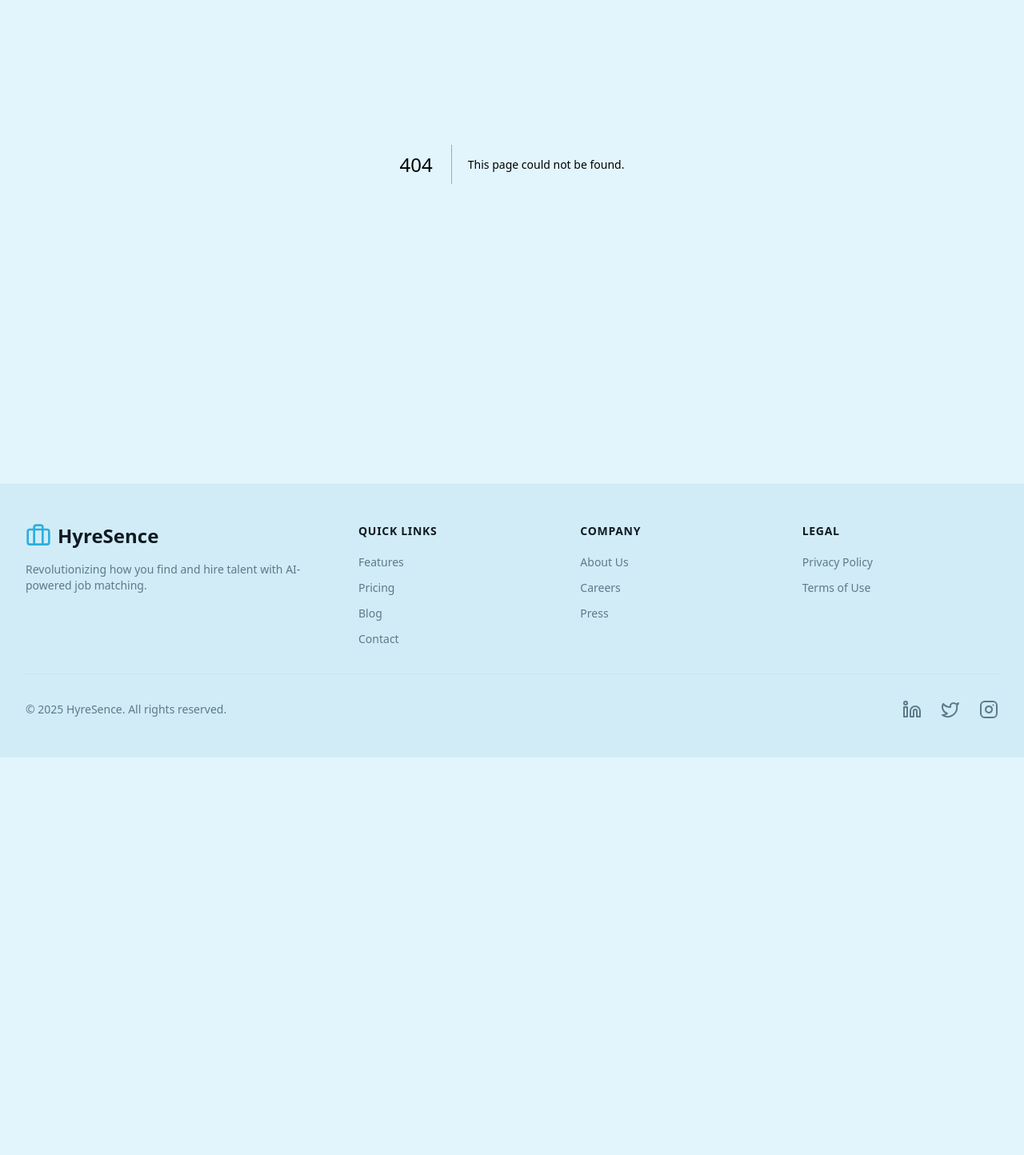
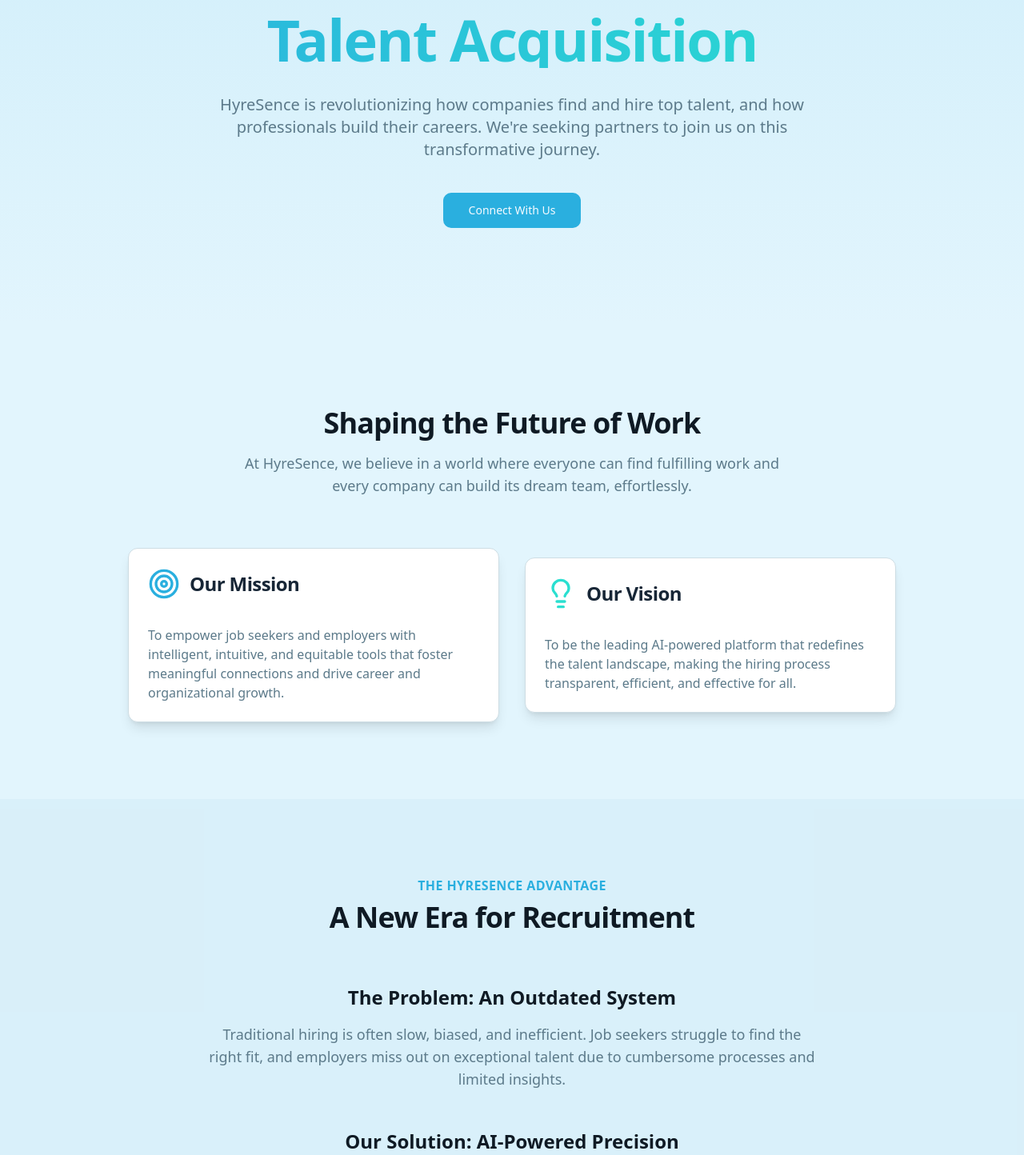
Before and after one commit to devgoswami2001/SH, a Next.js app: page /investors in a window 1280 px wide. Before the commit this address had no page. Shown: the part 260-1704 px from the top of the page at 80% size. Before the commit the page ends 1207 px from the top, so only its background shows below. Built offline with nearby package versions, Linux system fonts and the light colour scheme.

Commit message:
create the Investor Relation to a page that we are looking for the investor elaborate the page prooperly

```diff
--- /dev/null
+++ b/src/app/investors/page.tsx
@@ -0,0 +1,189 @@
+
+import { Button } from '@/components/ui/button';
+import { Card, CardContent, CardDescription, CardHeader, CardTitle } from '@/components/ui/card';
+import { Briefcase, Target, TrendingUp, Users, Lightbulb, BarChartHorizontalBig } from 'lucide-react';
+import Image from 'next/image';
+import Link from 'next/link';
+
+export default function InvestorRelationsPage() {
+  return (
+    <div className="bg-background text-foreground">
+      {/* Hero Section */}
+      <section className="py-20 md:py-32 bg-gradient-to-b from-primary/10 to-transparent">
+        <div className="container mx-auto px-4 sm:px-6 lg:px-8 text-center">
+          <h1 className="text-4xl font-extrabold tracking-tight sm:text-5xl md:text-6xl lg:text-7xl">
+            <span className="block">Invest in the Future of</span>
+            <span className="block bg-gradient-to-r from-primary to-accent bg-clip-text text-transparent mt-2">Talent Acquisition</span>
+          </h1>
+          <p className="mt-6 max-w-md mx-auto text-lg text-muted-foreground sm:text-xl md:mt-8 md:max-w-3xl">
+            HyreSence is revolutionizing how companies find and hire top talent, and how professionals build their careers. We're seeking partners to join us on this transformative journey.
+          </p>
+          <div className="mt-10">
+            <Button size="lg" asChild>
+              <Link href="#contact">Connect With Us</Link>
+            </Button>
+          </div>
+        </div>
+      </section>
+
+      {/* Our Mission & Vision Section */}
+      <section className="py-16 sm:py-24">
+        <div className="container mx-auto px-4 sm:px-6 lg:px-8 max-w-5xl">
+          <div className="text-center mb-16">
+            <h2 className="text-3xl lg:text-4xl font-extrabold tracking-tight">
+              Shaping the Future of Work
+            </h2>
+            <p className="mt-4 text-lg text-muted-foreground max-w-2xl mx-auto">
+              At HyreSence, we believe in a world where everyone can find fulfilling work and every company can build its dream team, effortlessly.
+            </p>
+          </div>
+          <div className="grid md:grid-cols-2 gap-8 items-center">
+            <Card className="shadow-lg">
+              <CardHeader>
+                <div className="flex items-center gap-3 mb-2">
+                  <Target className="h-10 w-10 text-primary" />
+                  <CardTitle className="text-2xl">Our Mission</CardTitle>
+                </div>
+              </CardHeader>
+              <CardContent>
+                <p className="text-muted-foreground">
+                  To empower job seekers and employers with intelligent, intuitive, and equitable tools that foster meaningful connections and drive career and organizational growth.
+                </p>
+              </CardContent>
+            </Card>
+            <Card className="shadow-lg">
+              <CardHeader>
+                 <div className="flex items-center gap-3 mb-2">
+                  <Lightbulb className="h-10 w-10 text-accent" />
+                  <CardTitle className="text-2xl">Our Vision</CardTitle>
+                </div>
+              </CardHeader>
+              <CardContent>
+                <p className="text-muted-foreground">
+                  To be the leading AI-powered platform that redefines the talent landscape, making the hiring process transparent, efficient, and effective for all.
+                </p>
+              </CardContent>
+            </Card>
+          </div>
+        </div>
+      </section>
+
+      {/* The Opportunity Section */}
+      <section className="py-16 sm:py-24 bg-secondary/30 dark:bg-slate-800/50">
+        <div className="container mx-auto px-4 sm:px-6 lg:px-8 max-w-5xl">
+          <div className="text-center mb-16">
+            <h2 className="text-base font-semibold text-primary tracking-wide uppercase">The HyreSence Advantage</h2>
+            <p className="mt-2 text-3xl lg:text-4xl font-extrabold text-foreground tracking-tight">
+              A New Era for Recruitment
+            </p>
+          </div>
+          <div className="space-y-12">
+            <div>
+              <h3 className="text-2xl font-semibold mb-4 text-center">The Problem: An Outdated System</h3>
+              <p className="text-muted-foreground text-lg max-w-3xl mx-auto text-center">
+                Traditional hiring is often slow, biased, and inefficient. Job seekers struggle to find the right fit, and employers miss out on exceptional talent due to cumbersome processes and limited insights.
+              </p>
+            </div>
+            <div>
+              <h3 className="text-2xl font-semibold mb-6 text-center">Our Solution: AI-Powered Precision</h3>
+              <div className="grid md:grid-cols-2 gap-8 items-start">
+                <Image
+                  src="https://placehold.co/600x400.png"
+                  alt="HyreSence Platform Showcase"
+                  width={600}
+                  height={400}
+                  data-ai-hint="technology platform"
+                  className="rounded-lg shadow-xl"
+                />
+                <div className="space-y-4">
+                  <p className="text-lg text-muted-foreground">
+                    HyreSence leverages cutting-edge AI to:
+                  </p>
+                  <ul className="list-disc list-inside space-y-2 text-muted-foreground">
+                    <li>Provide intelligent job and candidate matching.</li>
+                    <li>Offer skill-gap analysis and development suggestions.</li>
+                    <li>Deliver predictive analytics for smarter hiring decisions.</li>
+                    <li>Streamline the application and screening process.</li>
+                  </ul>
+                  <p className="text-lg text-muted-foreground">
+                    We're creating a more dynamic, responsive, and fair job market.
+                  </p>
+                </div>
+              </div>
+            </div>
+            <div>
+              <h3 className="text-2xl font-semibold mb-4 text-center">Market Opportunity</h3>
+              <p className="text-muted-foreground text-lg max-w-3xl mx-auto text-center">
+                The global recruitment market is valued at over $600 billion and is rapidly evolving. The demand for AI-driven HR technology is skyrocketing as businesses seek to optimize talent acquisition and workforce management. HyreSence is perfectly positioned to capture a significant share of this expanding market.
+              </p>
+            </div>
+          </div>
+        </div>
+      </section>
+
+      {/* Why Invest in HyreSence? Section */}
+      <section className="py-16 sm:py-24">
+        <div className="container mx-auto px-4 sm:px-6 lg:px-8 max-w-5xl">
+          <div className="text-center mb-16">
+            <h2 className="text-3xl lg:text-4xl font-extrabold tracking-tight">
+              Why Invest in HyreSence?
+            </h2>
+          </div>
+          <div className="grid md:grid-cols-3 gap-8">
+            <Card className="text-center shadow-lg">
+              <CardHeader className="items-center">
+                <TrendingUp className="h-12 w-12 text-primary mb-2" />
+                <CardTitle>Innovative Technology</CardTitle>
+              </CardHeader>
+              <CardContent>
+                <p className="text-muted-foreground">Proprietary AI algorithms and a user-centric platform designed for scalability and impact.</p>
+              </CardContent>
+            </Card>
+            <Card className="text-center shadow-lg">
+              <CardHeader className="items-center">
+                <BarChartHorizontalBig className="h-12 w-12 text-primary mb-2" />
+                <CardTitle>Large & Growing Market</CardTitle>
+              </CardHeader>
+              <CardContent>
+                <p className="text-muted-foreground">Addressing a critical need in a multi-billion dollar global industry with strong tailwinds.</p>
+              </CardContent>
+            </Card>
+            <Card className="text-center shadow-lg">
+              <CardHeader className="items-center">
+                <Users className="h-12 w-12 text-primary mb-2" />
+                <CardTitle>Experienced Team (Placeholder)</CardTitle>
+              </CardHeader>
+              <CardContent>
+                <p className="text-muted-foreground">Led by a passionate team with expertise in AI, HR technology, and business development (Details to be expanded).</p>
+              </CardContent>
+            </Card>
+          </div>
+        </div>
+      </section>
+
+      {/* Call to Action Section */}
+      <section id="contact" className="py-16 sm:py-24 bg-gradient-to-r from-primary to-accent text-primary-foreground">
+        <div className="container mx-auto px-4 sm:px-6 lg:px-8 max-w-3xl text-center">
+          <h2 className="text-3xl lg:text-4xl font-extrabold tracking-tight">
+            Partner With Us to Shape the Future
+          </h2>
+          <p className="mt-4 text-lg opacity-90">
+            We're looking for strategic investors who share our vision and are excited to be part of the next generation of talent technology.
+          </p>
+          <div className="mt-10">
+            {/* This would ideally link to a contact form or a dedicated investor portal section */}
+            <p className="text-lg opacity-90 mb-4">
+              For investment inquiries, please reach out to:
+            </p>
+            <a href="mailto:investors@hyresence.com" className="text-xl font-semibold hover:underline">
+              investors@hyresence.com
+            </a>
+            <p className="mt-6 text-sm opacity-80">
+              We look forward to discussing how we can build the future of work, together.
+            </p>
+          </div>
+        </div>
+      </section>
+    </div>
+  );
+}
--- a/src/components/layout/Header.tsx
+++ b/src/components/layout/Header.tsx
@@ -12,7 +12,7 @@ const navItems = [
   { label: 'Job Seekers', href: '#job-seekers' },
   { label: 'Employers', href: '#employers' },
   { label: 'How It Works', href: '#how-it-works' },
-  { label: 'Investor Relations', href: '#investors' }, // Changed from Testimonials
+  { label: 'Investor Relations', href: '/investors' }, // Changed from Testimonials and href
   // { label: 'Pricing', href: '/pricing' }, // Example for future pages
   // { label: 'Blog', href: '/blog' },
 ];
@@ -22,7 +22,7 @@ export function Header() {
 
   return (
     <header className="sticky top-0 z-50 w-full border-b border-border/40 bg-background/95 backdrop-blur supports-[backdrop-filter]:bg-background/60">
-      <div className="container flex h-16 items-center justify-between"> {/* Removed max-w-7xl */}
+      <div className="container flex h-16 items-center justify-between">
         <Link href="/" className="flex items-center gap-2">
           <Briefcase className="h-7 w-7 text-primary" />
           <span className="text-2xl font-bold text-foreground">HyreSence</span>
```
